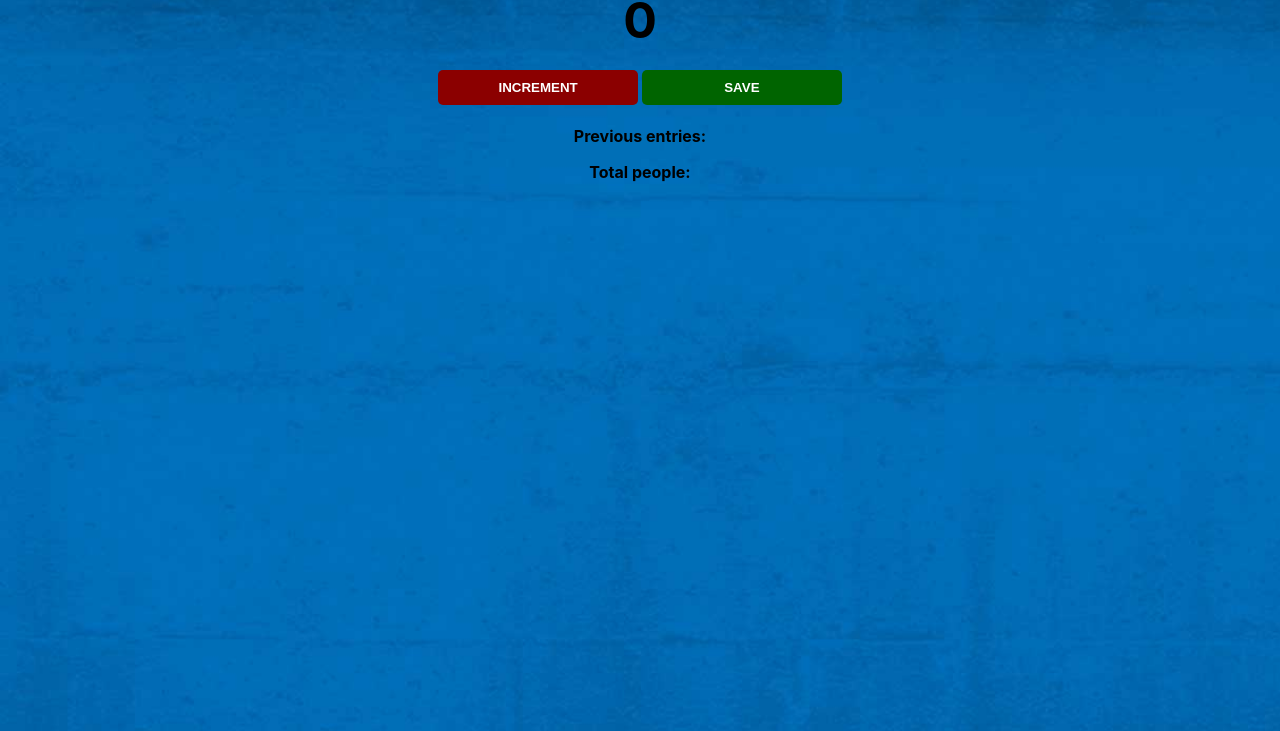
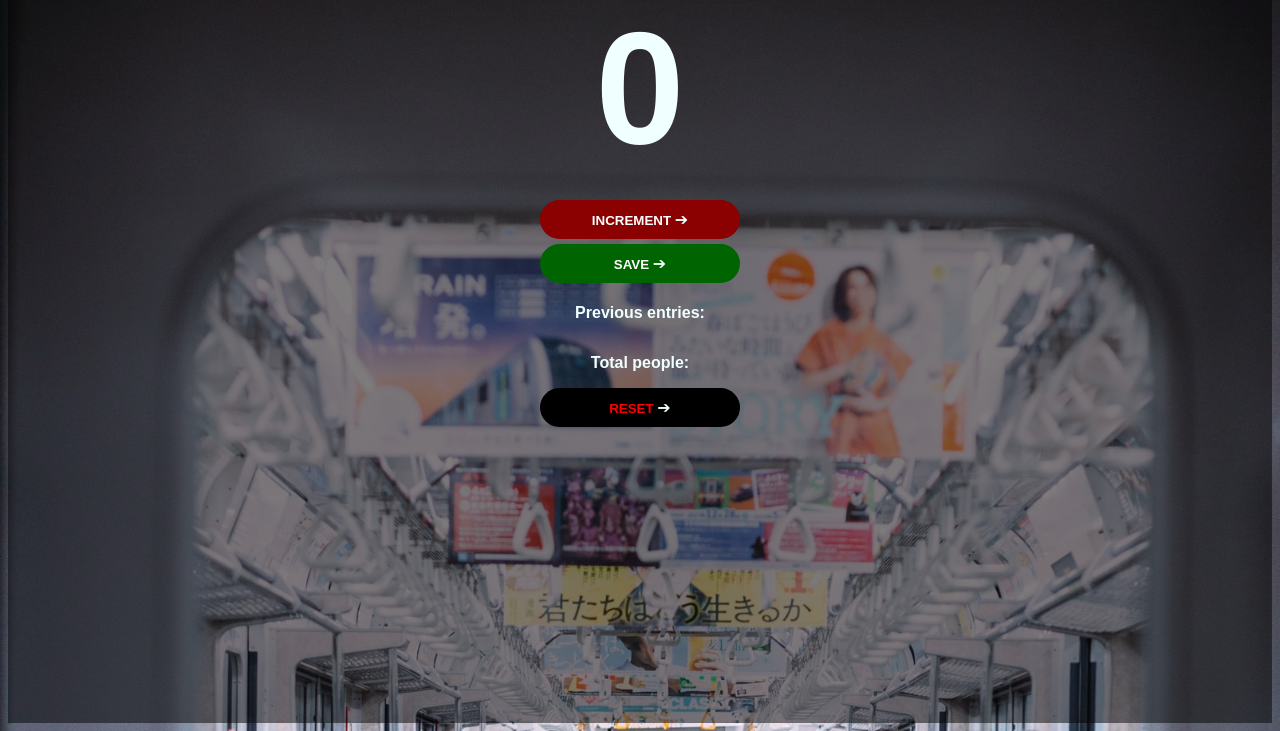
Before and after one commit to eugenesoch/scrimba-tutorials, a website: page index.html in a window 1280 px wide. Shown: the part 69-800 px from the top of the page. Drawn offline with Linux system fonts and the light colour scheme.

Commit message:
Updated and ready to upload to Netlify
final

```diff
--- a/index.html
+++ b/index.html
@@ -3,12 +3,20 @@
         <link rel="stylesheet" href="style.css">
     </head>
     <body>
-        <h1>People entered:</h1>
-        <h2 id="count-el">0</h2>
-        <button id="increment-btn" onclick="increment()">INCREMENT</button>
-        <button id="save-btn" onclick="save()">SAVE</button>
-        <p id="save-el">Previous entries: </p>
-        <p>Total people: <span id="total-el"></spann></p>
-        <script src="index.js"></script>
+        <div class="container">
+            <h1>Advanced People Counter</h1>
+            <h2 id="count-el">0</h2>
+            <div class="button-inline">
+                <button id="increment-btn" onclick="increment()">INCREMENT <span id="arrow">➔</span></button>
+            </div>
+            <div class="button-inline">
+                <button id="save-btn" onclick="save()">SAVE <span id="arrow">➔</span></button>
+            </div>
+            <p id="save-el">Previous entries: </p>
+            <p>Total people: <span id="total-el"></span></p>
+            <script src="index.js"></script>
+            <button id="reset-btn" onclick="reset()">RESET <span id="arrow">➔</span></button>
+
+        </div>
     </body>
 </html>
--- a/index.js
+++ b/index.js
@@ -22,3 +22,10 @@ function save() {
     totalEl.textContent + all
 
 }
+function reset () {
+    count = 0
+    saveEl.textContent = 0
+    countEl.textContent = 0
+    totalEl.textContent = 0
+
+}
--- a/style.css
+++ b/style.css
@@ -1,9 +1,15 @@
+* {
+
+font-family: Arial, Helvetica, sans-serif;
+color:azure
+}
 body {
-    background-image: url("bg.jpg");
+    background-image: url("people.jpg");
     background-size: cover;
-    font-family: -apple-system, BlinkMacSystemFont, 'Segoe UI', Roboto, Oxygen, Ubuntu, Cantarell, 'Open Sans', 'Helvetica Neue', sans-serif;
+    font-family: 'Open Sans', sans-serif;
     font-weight: bold;
     text-align: center;
+
 }
 
 h1 {
@@ -12,7 +18,7 @@ h1 {
 }
 
 h2 {
-    font-size: 50px;
+    font-size: 10em;
     margin-top: 0;
     margin-bottom: 20px;
 }
@@ -26,12 +32,50 @@ button {
     width: 200px;
     margin-bottom: 5px;
     border-radius: 5px;
+    border-radius: 100px;
 }
 
 #increment-btn {
     background: darkred;
 }
+#increment-btn:hover {
+    background: rgb(180, 32, 32);
+    transition: 400ms ease-in-out;
+}
+#reset-btn {
+    background-color: black;
+    color: red;
+}
+#reset-btn .arrow {
+    color: red;
+}
 
 #save-btn {
     background: darkgreen;
 }
+
+.container {
+
+    background-color: rgba(0, 0, 0, 0.5);
+    display: flex;
+    flex-direction: column;
+    align-items: center;
+    justify-items: center;
+    height: 100%;
+
+}
+
+.section {
+padding-top: 30vh;
+padding-bottom: 30vh;
+}
+
+
+#arrow {
+    position: relative;
+    font-size: 16px;
+    font-weight: 100;
+}
+button.arrow {
+    display: inline;
+}
```
Also changed, not shown: people.jpg (added), pp.jpg (added), 1 other file.
